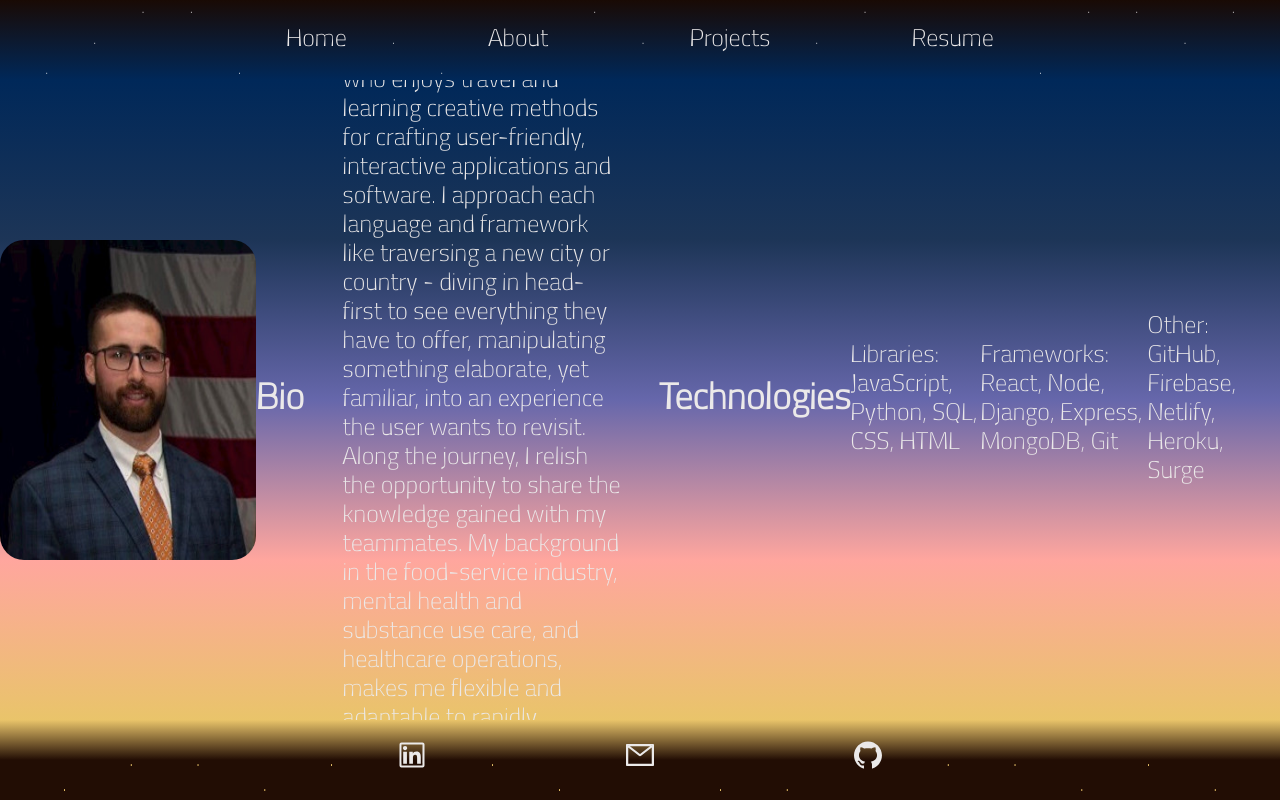
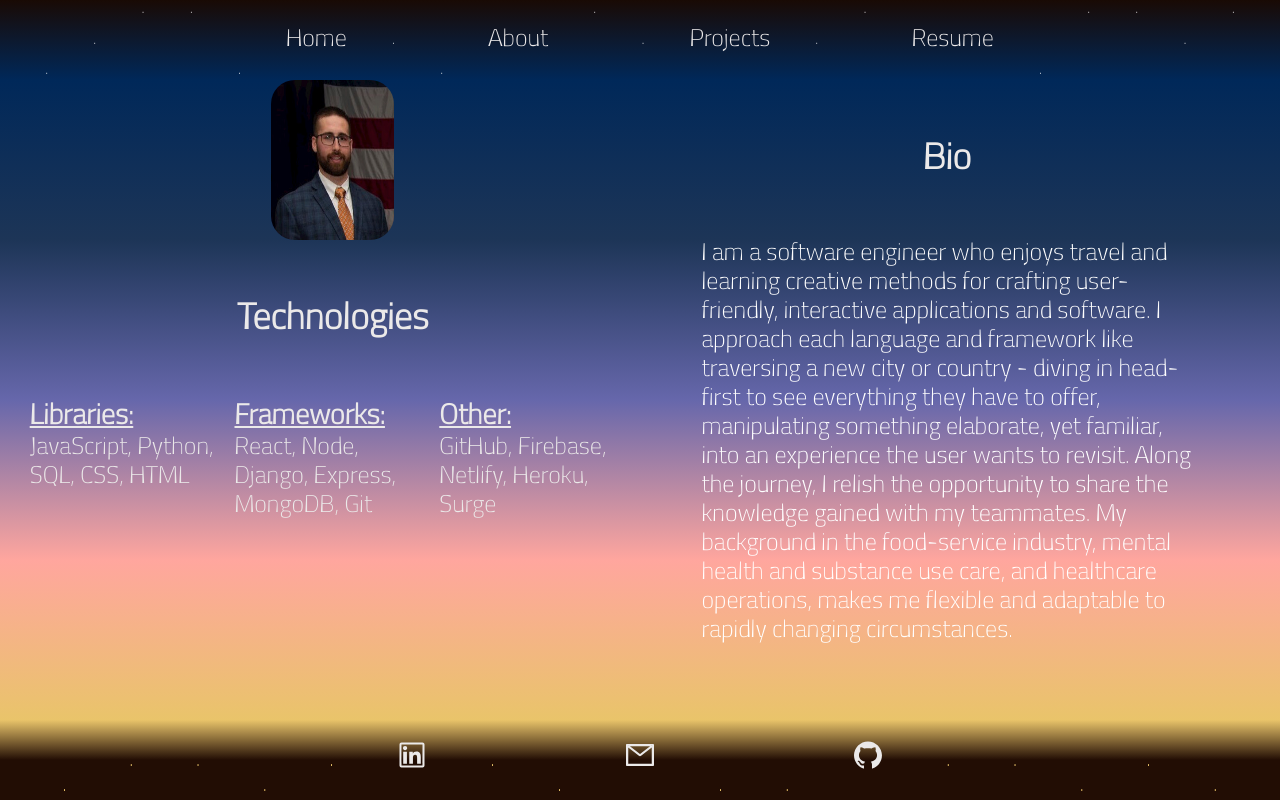
Before and after one commit to scubastove4/sm-portfolio, a React (Create React App) app: page /about in a window 1280 px wide. Built offline with nearby package versions, Linux system fonts and the light colour scheme.

Commit message:
reformat desktop about section. remove gradient bio text

```diff
--- a/src/App.css
+++ b/src/App.css
@@ -146,6 +146,8 @@ main {
 main::-webkit-scrollbar {
   display: none; /*Chrome */
 }
+
+/* ///////////////   home page below   ////////////////////////// */
 
 #home {
   display: flex;
@@ -539,37 +541,97 @@ main::-webkit-scrollbar {
   font-size: 1em;
 }
 
+/* ///////////////   about page below   ////////////////////////// */
+
 #about {
-  /* align-self: flex-start; */
-
-  display: flex;
-  flex-direction: row;
-  align-items: center;
-  justify-content: center;
+  display: grid;
+  grid-template: 1fr 1fr 2fr / 1fr 1fr 1fr 3fr;
 
   width: 100%;
   height: 100%;
   font-size: 1.5em;
   color: #ebe9e9;
+  padding: 0 2%;
 }
 
 #about img {
-  height: 50%;
+  grid-column-start: 1;
+  grid-column-end: span 3;
+  grid-row-start: 1;
+  place-self: center;
+
+  height: 100%;
   width: 20%;
   border-radius: 1em;
-  /* margin: 1% 0; */
+}
+
+#bio-title {
+  grid-column-start: 4;
+  grid-row-start: 1;
+  place-self: center;
 }
 
 #bio {
+  grid-column-start: 4;
+  grid-row-start: 2;
+  grid-row-end: span 2;
+  place-self: center;
+
   display: flex;
   flex-direction: row;
-  align-items: center;
+  align-items: flex-start;
   justify-content: center;
 
   width: 80%;
   height: 100%;
-  padding: 3%;
+  color: white;
+  /* background: linear-gradient(#eee 35%, #212529, #000, #023047);
+  -webkit-background-clip: text;
+  -webkit-text-fill-color: transparent; */
 }
+
+#about-tech-title {
+  grid-column-start: 1;
+  grid-column-end: span 3;
+  grid-row-start: 2;
+  place-self: center;
+}
+
+#libraries {
+  grid-column-start: 1;
+  grid-row-start: 3;
+}
+#frameworks {
+  grid-column-start: 2;
+  grid-row-start: 3;
+}
+#other-skills {
+  grid-column-start: 3;
+  grid-row-start: 3;
+}
+
+/* #libraries,
+#frameworks,
+#other-skills {
+  background: linear-gradient(#eee, #000, #023047);
+  -webkit-background-clip: text;
+  -webkit-text-fill-color: transparent;
+} */
+
+#libraries h3,
+#frameworks h3,
+#other-skills h3 {
+  padding: 0 2%;
+  text-decoration: underline;
+}
+
+#libraries p,
+#frameworks p,
+#other-skills p {
+  padding: 0 2%;
+}
+
+/* ///////////////   project page below   ////////////////////////// */
 
 #projects-page {
   display: flex;
@@ -829,10 +891,12 @@ main::-webkit-scrollbar {
   /*  ///////////////  iphone 12 nav, main, footer, and home above  ////////////*/
 
   #about {
+    display: flex;
     flex-direction: column;
     justify-content: flex-start;
 
     font-size: 1em;
+    height: max-content;
     overflow-y: scroll;
     -ms-overflow-style: none; /* IE and Edge */
     scrollbar-width: none; /* Firefox */
@@ -845,7 +909,7 @@ main::-webkit-scrollbar {
   #about img {
     height: 20%;
     width: 40%;
-    margin: 2% 0 3% 0;
+    margin: 35% 0 3% 0;
   }
 
   #about h2 {
@@ -869,9 +933,10 @@ main::-webkit-scrollbar {
     font-size: 1.25em;
     margin-bottom: 3%;
 
-    background: linear-gradient(to bottom, #eee, #212529, #000, #023047);
+    color: white;
+    /* background: linear-gradient(#eee 7.2%, #212529, #000, #023047);
     -webkit-background-clip: text;
-    -webkit-text-fill-color: transparent;
+    -webkit-text-fill-color: transparent; */
   }
 
   #libraries,
@@ -882,5 +947,6 @@ main::-webkit-scrollbar {
     height: 6%;
     padding: 0 4%;
     color: #023047;
+    margin-bottom: 3%;
   }
 }
--- a/src/pages/About.js
+++ b/src/pages/About.js
@@ -4,7 +4,7 @@ const About = () => {
   return (
     <section id="about">
       <img src={profPic} alt="Steve" />
-      <h2>Bio</h2>
+      <h2 id="bio-title">Bio</h2>
       <p id="bio">
         I am a software engineer who enjoys travel and learning creative methods
         for crafting user-friendly, interactive applications and software. I
@@ -17,12 +17,19 @@ const About = () => {
         healthcare operations, makes me flexible and adaptable to rapidly
         changing circumstances.
       </p>
-      <h2>Technologies</h2>
-      <p id="libraries">Libraries: JavaScript, Python, SQL, CSS, HTML</p>
-      <p id="frameworks">
-        Frameworks: React, Node, Django, Express, MongoDB, Git
-      </p>
-      <p id="other-skills">Other: GitHub, Firebase, Netlify, Heroku, Surge</p>
+      <h2 id="about-tech-title">Technologies</h2>
+      <span id="libraries">
+        <h3>Libraries:</h3>
+        <p>JavaScript, Python, SQL, CSS, HTML</p>
+      </span>
+      <span id="frameworks">
+        <h3>Frameworks:</h3>
+        <p>React, Node, Django, Express, MongoDB, Git</p>
+      </span>
+      <span id="other-skills">
+        <h3>Other:</h3>
+        <p>GitHub, Firebase, Netlify, Heroku, Surge</p>
+      </span>
     </section>
   )
 }
```
